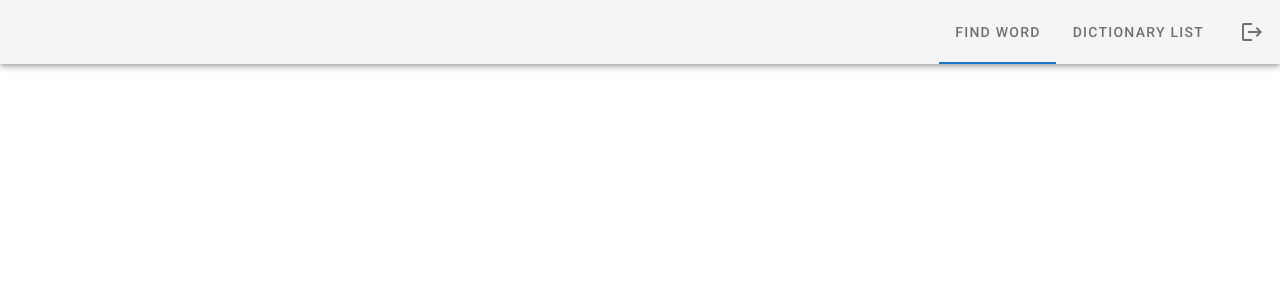
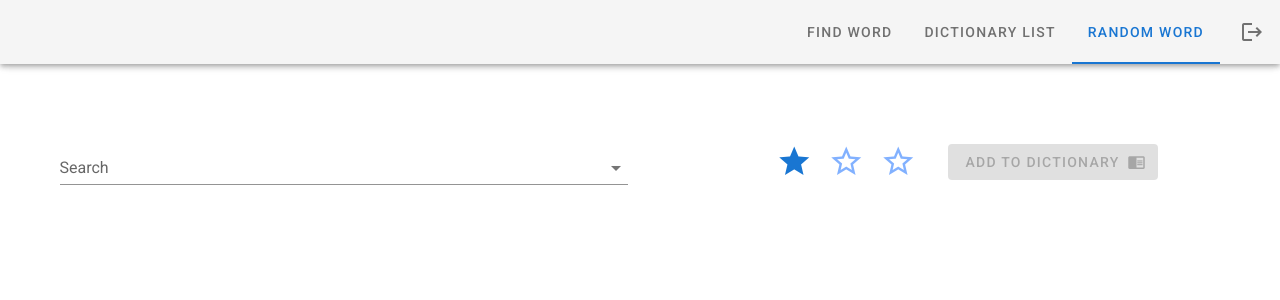
Before and after one commit to codeinsack/parole, a Vue app in the folder vue/: page /random-word in a window 1280 px wide. Shown: the top 300 px of the page. Built offline with nearby package versions, Linux system fonts and the light colour scheme.

Commit message:
add random word route

```diff
--- a/vue/src/components/Tabs.vue
+++ b/vue/src/components/Tabs.vue
@@ -13,6 +13,7 @@ export default {
       tabs: [
         { tab: 'Find Word', link: '/' },
         { tab: 'Dictionary List', link: '/dictionary-list' },
+        { tab: 'Random Word', link: '/random-word' },
       ],
     };
   },
--- /dev/null
+++ b/vue/src/pages/RandomWord/RandomWord.js
@@ -0,0 +1,66 @@
+import { ref, watch } from '@vue/composition-api';
+import axios from 'axios';
+import { debounce } from 'lodash';
+
+const COMPLEXITY_COLORS = ['green', 'orange', 'red'];
+
+export function useRandomWord() {
+  const complexity = ref(1);
+  const search = ref('');
+  const selectedWord = ref(null);
+  const matchedWords = ref([]);
+
+  watch(search, async (value) => {
+    if (value) {
+      debouncedFetchWords();
+    }
+  });
+
+  const fetchWords = async () => {
+    const { data } = await axios.get(
+      `/api/words?filter={"where":{"word":{"like":"${search.value}.*","options":"i"}}}`
+    );
+    matchedWords.value = data;
+  };
+
+  const debouncedFetchWords = debounce(fetchWords, 500);
+
+  const playAudio = (selectedWord) => {
+    const audio = selectedWord?.phonetics[0]?.audio;
+    new Audio(audio)?.play();
+  };
+
+  const onSelectedWordChange = async (newValue) => {
+    playAudio(newValue);
+    selectedWord.value = newValue;
+  };
+
+  const onSearchSubmit = async () => {
+    if (!search.value) return;
+    const { data } = await axios.get(
+      `https://api.dictionaryapi.dev/api/v2/entries/en_US/${search.value}`
+    );
+    if (data) {
+      playAudio(data[0]);
+      selectedWord.value = data[0];
+    }
+  };
+
+  const onAddToDictionary = async () => {
+    await axios.post('/api/words', {
+      ...selectedWord.value,
+      complexity: complexity.value,
+    });
+  };
+
+  return {
+    search,
+    complexity,
+    selectedWord,
+    matchedWords,
+    onSelectedWordChange,
+    onSearchSubmit,
+    onAddToDictionary,
+    COMPLEXITY_COLORS,
+  };
+}
--- /dev/null
+++ b/vue/src/pages/RandomWord/RandomWord.vue
@@ -0,0 +1,104 @@
+<template>
+  <VContainer>
+    <VRow class="mt-12 mb-1">
+      <VCol cols="6">
+        <VAutocomplete
+          :value="selectedWord"
+          :items="matchedWords"
+          :search-input.sync="search"
+          label="Search"
+          autocomplete="off"
+          item-value="id"
+          item-text="word"
+          clearable
+          hide-no-data
+          no-filter
+          return-object
+          @keydown.esc="onSearchSubmit"
+          @input="onSelectedWordChange"
+        >
+          <template #no-data>
+            <span class="d-none" />
+          </template>
+        </VAutocomplete>
+      </VCol>
+      <VCol class="d-flex justify-end">
+        <VRating v-model="complexity" length="3" large />
+      </VCol>
+      <VCol>
+        <VBtn class="mt-2" :disabled="!selectedWord" color="primary" @click="onAddToDictionary">
+          Add to dictionary
+          <VIcon right dark> mdi-book-open </VIcon>
+        </VBtn>
+      </VCol>
+    </VRow>
+    <VProgressLinear
+      v-if="selectedWord && selectedWord.complexity"
+      class="my-3"
+      :color="COMPLEXITY_COLORS[selectedWord.complexity - 1]"
+      rounded
+      value="100"
+    />
+    <h1 v-if="selectedWord">{{ selectedWord.word }}</h1>
+    <VList v-if="selectedWord">
+      <template v-for="(meaning, meaningIndex) in selectedWord.meanings">
+        <VListItem :key="meaningIndex">
+          <VAvatar class="mr-8" color="teal" size="48">
+            <span class="white--text text-truncate">{{ meaning.partOfSpeech }}</span>
+          </VAvatar>
+          <VListItemContent>
+            <template v-for="(definition, definitionIndex) in meaning.definitions">
+              <div :key="definitionIndex" class="mb-4">
+                <VListItemTitle>{{ definition.definition }}</VListItemTitle>
+                <VListItemSubtitle>{{ definition.example || '...' }}</VListItemSubtitle>
+                <div>
+                  <VChip
+                    v-for="synonym in definition.synonyms"
+                    :key="synonym"
+                    class="ma-2"
+                    color="cyan"
+                    label
+                    text-color="white"
+                  >
+                    {{ synonym }}
+                  </VChip>
+                </div>
+              </div>
+            </template>
+          </VListItemContent>
+        </VListItem>
+      </template>
+    </VList>
+  </VContainer>
+</template>
+
+<script>
+import { useRandomWord } from './RandomWord';
+
+export default {
+  setup() {
+    const {
+      COMPLEXITY_COLORS,
+      search,
+      complexity,
+      selectedWord,
+      matchedWords,
+      onSelectedWordChange,
+      onSearchSubmit,
+      onAddToDictionary,
+    } = useRandomWord();
+    return {
+      COMPLEXITY_COLORS,
+      search,
+      complexity,
+      selectedWord,
+      matchedWords,
+      onSelectedWordChange,
+      onSearchSubmit,
+      onAddToDictionary,
+    };
+  },
+};
+</script>
+
+<style scoped></style>
--- a/vue/src/router/routes.js
+++ b/vue/src/router/routes.js
@@ -3,6 +3,7 @@ import VueRouter from 'vue-router';
 
 import DictionaryList from '../pages/DictionaryList/DictionaryList.vue';
 import FindWordDefinition from '../pages/FindWordDefinition/FindWordDefinition.vue';
+import RandomWord from '../pages/RandomWord/RandomWord.vue';
 
 Vue.use(VueRouter);
 
@@ -16,6 +17,10 @@ const routes = [
     path: '/dictionary-list',
     component: DictionaryList,
   },
+  {
+    path: '/random-word',
+    component: RandomWord,
+  },
 ];
 
 const router = new VueRouter({ mode: 'history', routes });
```
Also changed, not shown: 1 other file (tests, documents, lock files or other folders).
